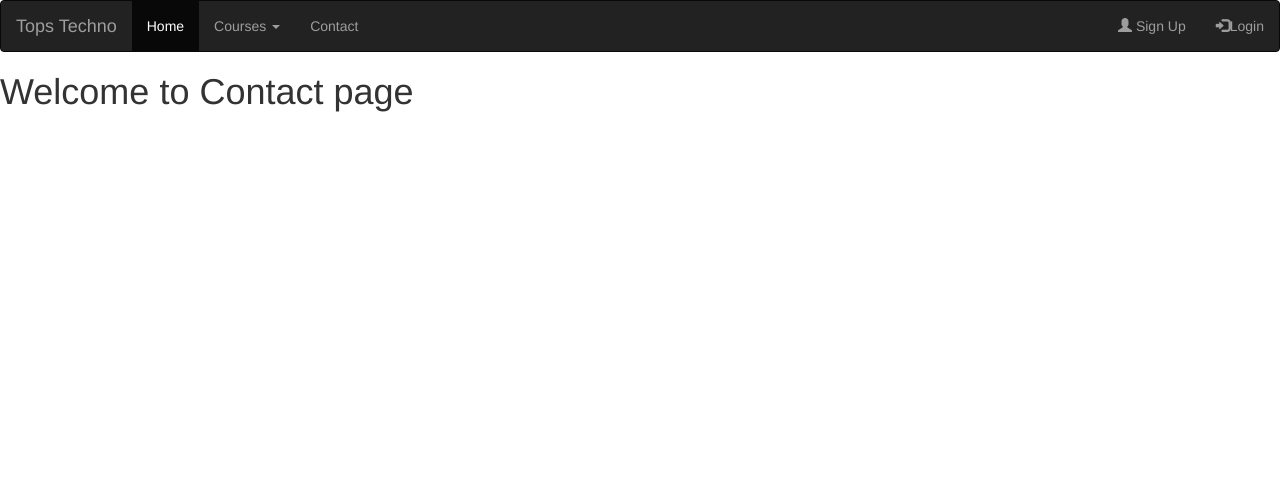
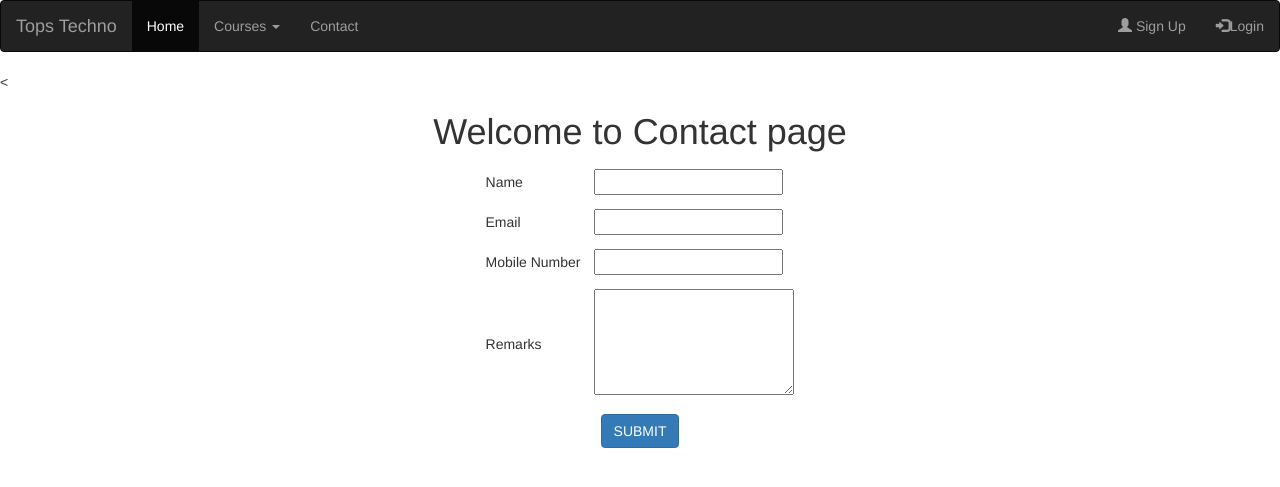
Before and after one commit to Sagarsonara2143/Django_project, a Django app: page /contact/ in a window 1280 px wide. Shown: the top 487 px of the page. Run offline with Django 4.2, Linux system fonts and the light colour scheme; some libraries are stand-ins or nearby versions.

Commit message:
05.04.2023

```diff
--- a/myapp/templates/contact.html
+++ b/myapp/templates/contact.html
@@ -10,9 +10,37 @@
 
 </head>
 <body>
+<<center>
+<h1>Welcome to Contact page</h1>
+<table method="post" action=''>
+	<tr>
+		<td>Name</td>
+		<td><input type="text" name="name"></td>
+	</tr>
 
-<h1>Welcome to Contact page</h1>
+		<tr>
+		<td>Email</td>
+		<td><input type="text" name="email"></td>
+	</tr>
 
+		<tr>
+		<td>Mobile Number</td>
+		<td><input type="text" name="mobile"></td>
+	</tr>
+
+		<tr>
+		<td>Remarks</td>
+		<td><textarea rows="5" cols="22" name="remarks"></textarea></td>
+	</tr>
+
+	<tr>
+		<td colspan="2" align="center">
+			<input type="submit" name="action" value="SUBMIT" class="btn btn-primary">
+		</td>
+	</tr>
+
+</table>
+</center>
 </body>
 </html>
 {% endblock %}
--- a/myapp/templates/header.html
+++ b/myapp/templates/header.html
@@ -7,6 +7,11 @@
 	<link rel="stylesheet" href="https://maxcdn.bootstrapcdn.com/bootstrap/3.4.1/css/bootstrap.min.css">
   	<script src="https://ajax.googleapis.com/ajax/libs/jquery/3.6.3/jquery.min.js"></script>
   	<script src="https://maxcdn.bootstrapcdn.com/bootstrap/3.4.1/js/bootstrap.min.js"></script>
+    <style type="text/css">
+      tr,td{
+        padding: 7px;
+      }
+    </style>
 </head>
 <body>
 <nav class="navbar navbar-inverse">
```
